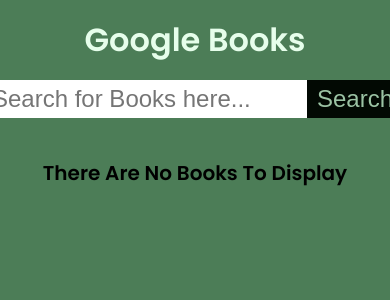
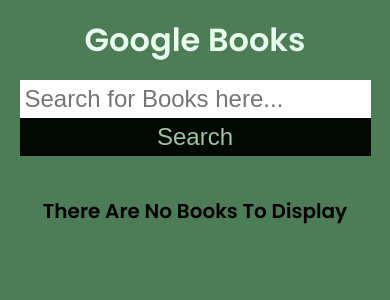
Before and after one commit to clockwerkz/google-book-reads, a React (Create React App) app: page / in a window 390 px wide. Shown: the top 300 px of the page. Built offline with nearby package versions, Linux system fonts and the light colour scheme.

Commit message:
adds media query for search form

```diff
--- a/src/css/main.css
+++ b/src/css/main.css
@@ -35,6 +35,7 @@
     width: 100%;
     display: flex;
     justify-content: center;
+    flex-wrap: wrap;
     margin-bottom: 1rem;
 }
 
@@ -81,3 +82,24 @@
     55% { opacity: 20% }
     100% { opacity: 100% }
 }
+
+@media screen and (max-width: 442px) {
+    .books__search-box {
+        width: 100%;
+    }
+    .btn {
+        width: 100%;
+    }
+}
+
+@media screen and (max-width: 350px) {
+    .container {
+        width: 95%;
+    }
+    .books__search-box {
+        font-size: 1.25rem;
+    }
+    .btn {
+        font-size: 1.25rem;
+    }
+}
```
